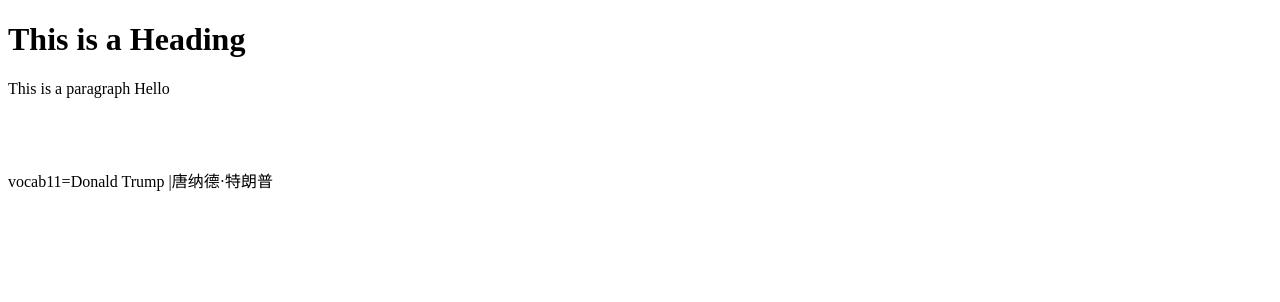
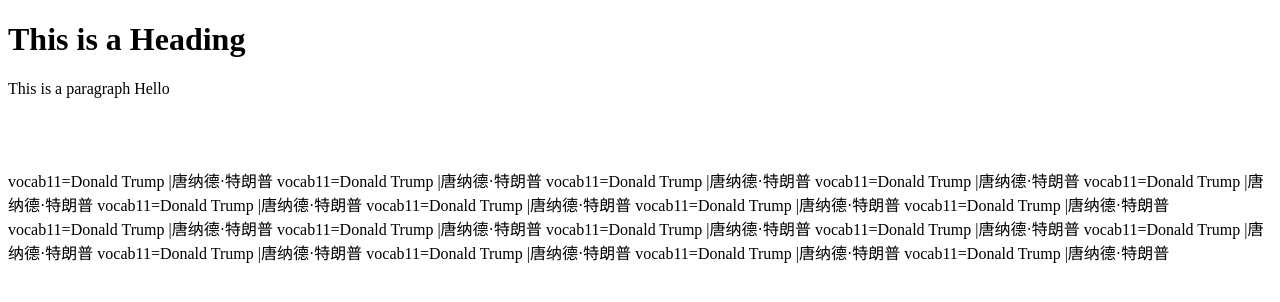
Before and after one commit to huangsdavid-ctrl/huangs.github.io, a plain HTML site: page index.html in a window 1280 px wide. Drawn offline with Linux system fonts and the light colour scheme.

Commit message:
Update index.html

```diff
--- a/index.html
+++ b/index.html
@@ -28,6 +28,23 @@
 }
 </script>
 vocab11=Donald Trump |唐纳德·特朗普
+		vocab11=Donald Trump |唐纳德·特朗普
+		vocab11=Donald Trump |唐纳德·特朗普
+		vocab11=Donald Trump |唐纳德·特朗普
+		vocab11=Donald Trump |唐纳德·特朗普
+		vocab11=Donald Trump |唐纳德·特朗普
+		vocab11=Donald Trump |唐纳德·特朗普
+		vocab11=Donald Trump |唐纳德·特朗普
+		vocab11=Donald Trump |唐纳德·特朗普
+		vocab11=Donald Trump |唐纳德·特朗普
+		vocab11=Donald Trump |唐纳德·特朗普
+		vocab11=Donald Trump |唐纳德·特朗普
+		vocab11=Donald Trump |唐纳德·特朗普
+		vocab11=Donald Trump |唐纳德·特朗普
+		vocab11=Donald Trump |唐纳德·特朗普
+		vocab11=Donald Trump |唐纳德·特朗普
+		vocab11=Donald Trump |唐纳德·特朗普
+		vocab11=Donald Trump |唐纳德·特朗普
 
 
 
```
